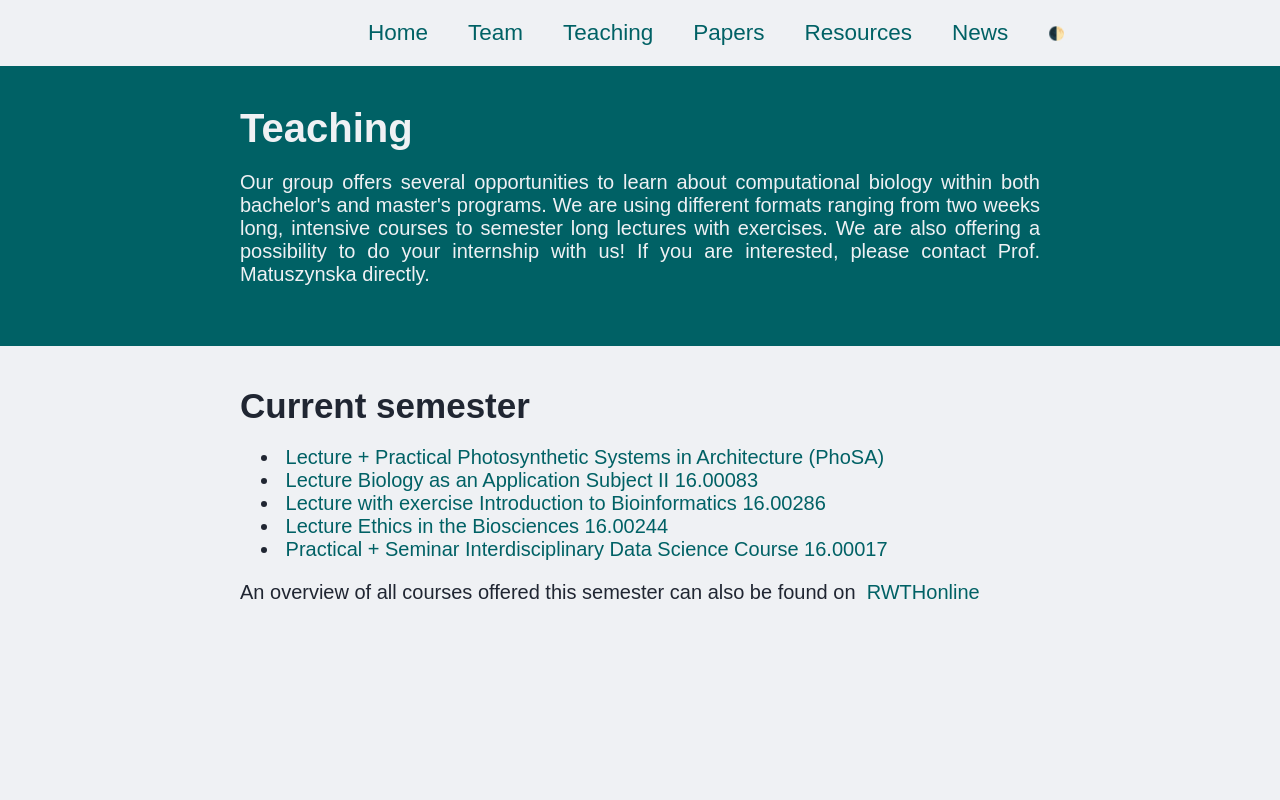
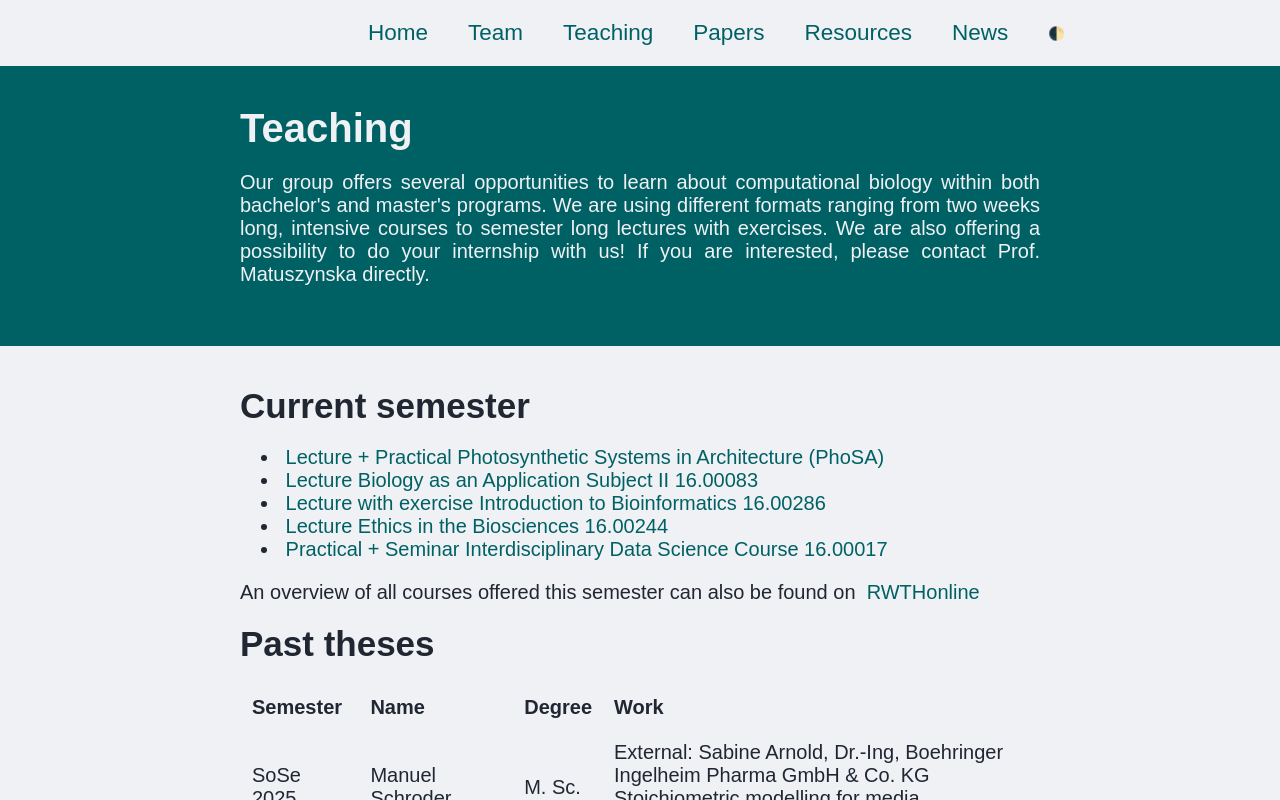
Before and after one commit to Computational-Biology-Aachen/Computational-Biology-Aachen.github.io, a SvelteKit app: page /teaching in a window 1280 px wide. Built offline with nearby package versions, Linux system fonts and the light colour scheme.

Commit message:
dev: chg: move past theses

```diff
--- a/src/routes/teaching/+page.svelte
+++ b/src/routes/teaching/+page.svelte
@@ -1,4 +1,5 @@
 <script>
+	import AlumniTable from '$lib/AlumiTable.svelte';
 	import Li from '$lib/Li.svelte';
 	import Link from '$lib/Link.svelte';
 	import Header from '$lib/sections/Header.svelte';
@@ -36,4 +37,7 @@
 			href="https://online.rwth-aachen.de/RWTHonline/pl/ui/$ctx/webnav.ini">RWTHonline</Link
 		>
 	</Text>
+
+	<H2 color="dark">Past theses</H2>
+	<AlumniTable />
 </Section>
--- a/src/routes/team/+page.svelte
+++ b/src/routes/team/+page.svelte
@@ -1,12 +1,10 @@
 <script lang="ts">
-	import AlumniTable from '$lib/AlumiTable.svelte';
 	import Person from '$lib/cards/Person.svelte';
 	import GridPerson from '$lib/GridPerson.svelte';
 	import Header from '$lib/sections/Header.svelte';
 	import Section from '$lib/sections/Section.svelte';
 
 	import H1 from '$lib/text/H1.svelte';
-	import H2 from '$lib/text/H2.svelte';
 	import type { Member } from '$lib/types';
 
 	let { data } = $props();
@@ -23,7 +21,4 @@
 			<Person title={name} {slug}></Person>
 		{/each}
 	</GridPerson>
-
-	<H2 color="dark">Past theses</H2>
-	<AlumniTable />
 </Section>
```
